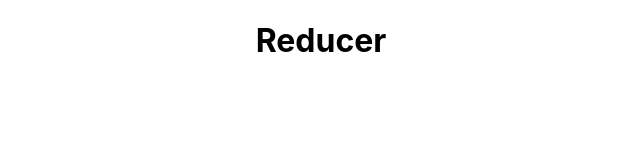
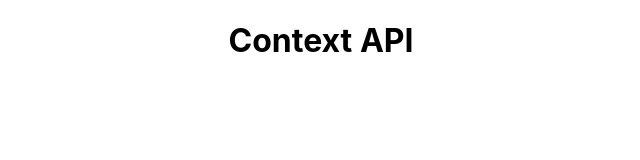
Before and after one commit to hplehal/React-State-Management, a React (Create React App) app: page / in a window 1280 px wide. Shown: the top 160 px of the page, without its empty margins (319-959 px from the left). Built offline with nearby package versions, Linux system fonts and the light colour scheme.

Commit message:
Added Context Api

```diff
--- a/src/App.js
+++ b/src/App.js
@@ -4,7 +4,7 @@ import './App.css';
 function App() {
   return (
     <div className="App">
-      <h1>Reducer</h1>
+      <h1>Context API</h1>
     </div>
   );
 }
```
